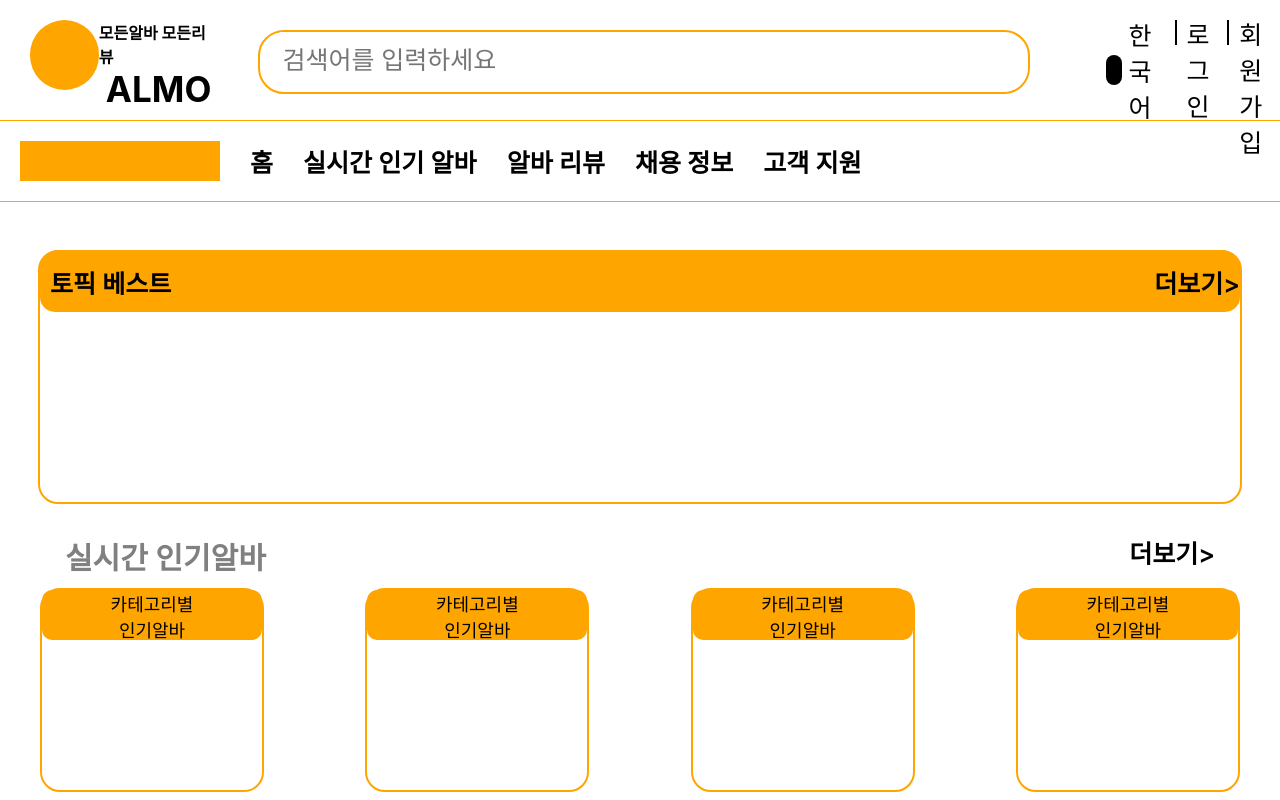
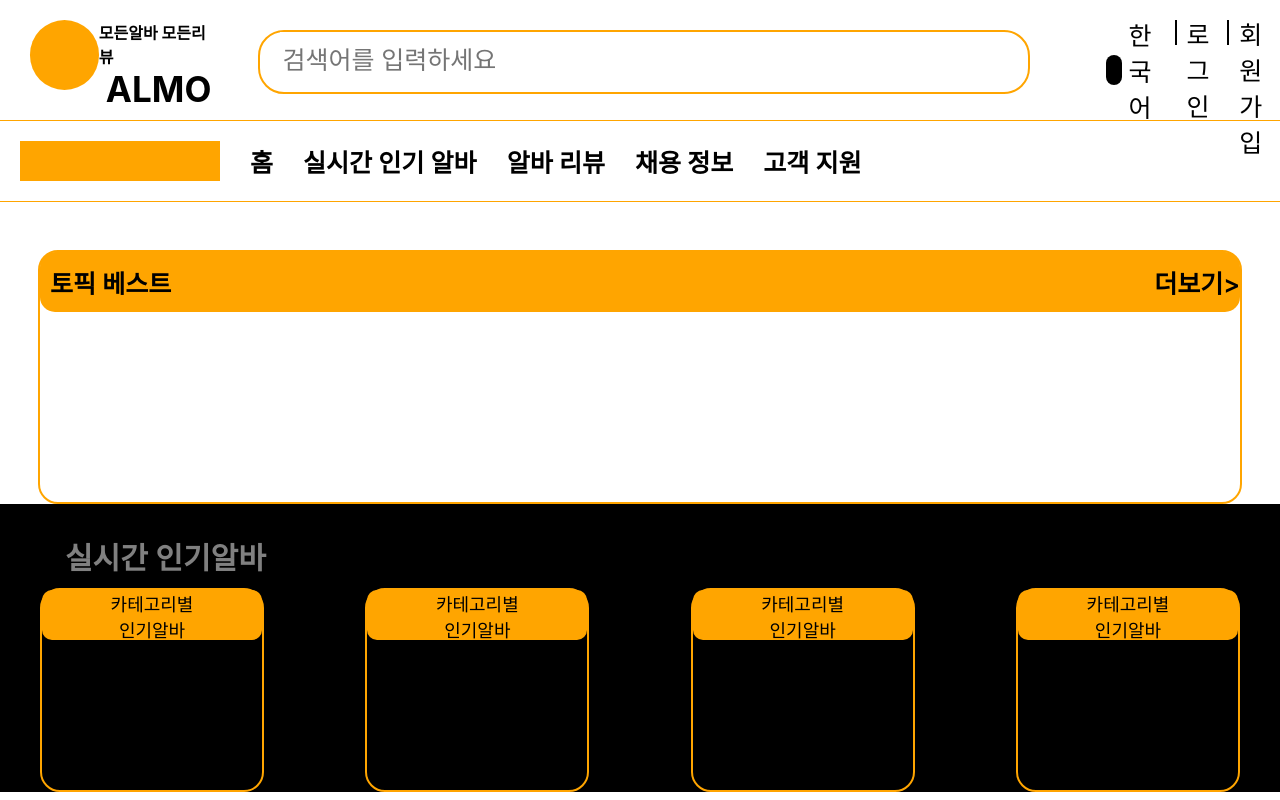
Before and after one commit to JohnJung-1017/Almo, a React (Create React App) app in the folder frontend/: page / in a window 1280 px wide. Shown: the top 800 px of the page. Built offline with nearby package versions, Linux system fonts and the light colour scheme; some icons are missing.

Commit message:
realtimepage
modify realtime page

```diff
--- a/frontend/src/css/main.css
+++ b/frontend/src/css/main.css
@@ -41,6 +41,7 @@
     flex-direction: column;
     align-items: center;
     justify-content: center;
+    background-color: black;
 }
 .box4_content_container{
     display: flex;
@@ -76,6 +77,7 @@
     justify-content: space-between;
     width: 1150px;
     margin-top: 30px;
+    background-color: black;
 }
 .box_info, .box_info_link{
     font-size: 30px;
--- a/frontend/src/css/realtime.css
+++ b/frontend/src/css/realtime.css
@@ -27,6 +27,7 @@
     display: flex;
     flex-direction: column;
     align-items: center;
+    background-color: black;
 }
 .rbox2_content_container{/*큰박스*/
     display: flex;
```
